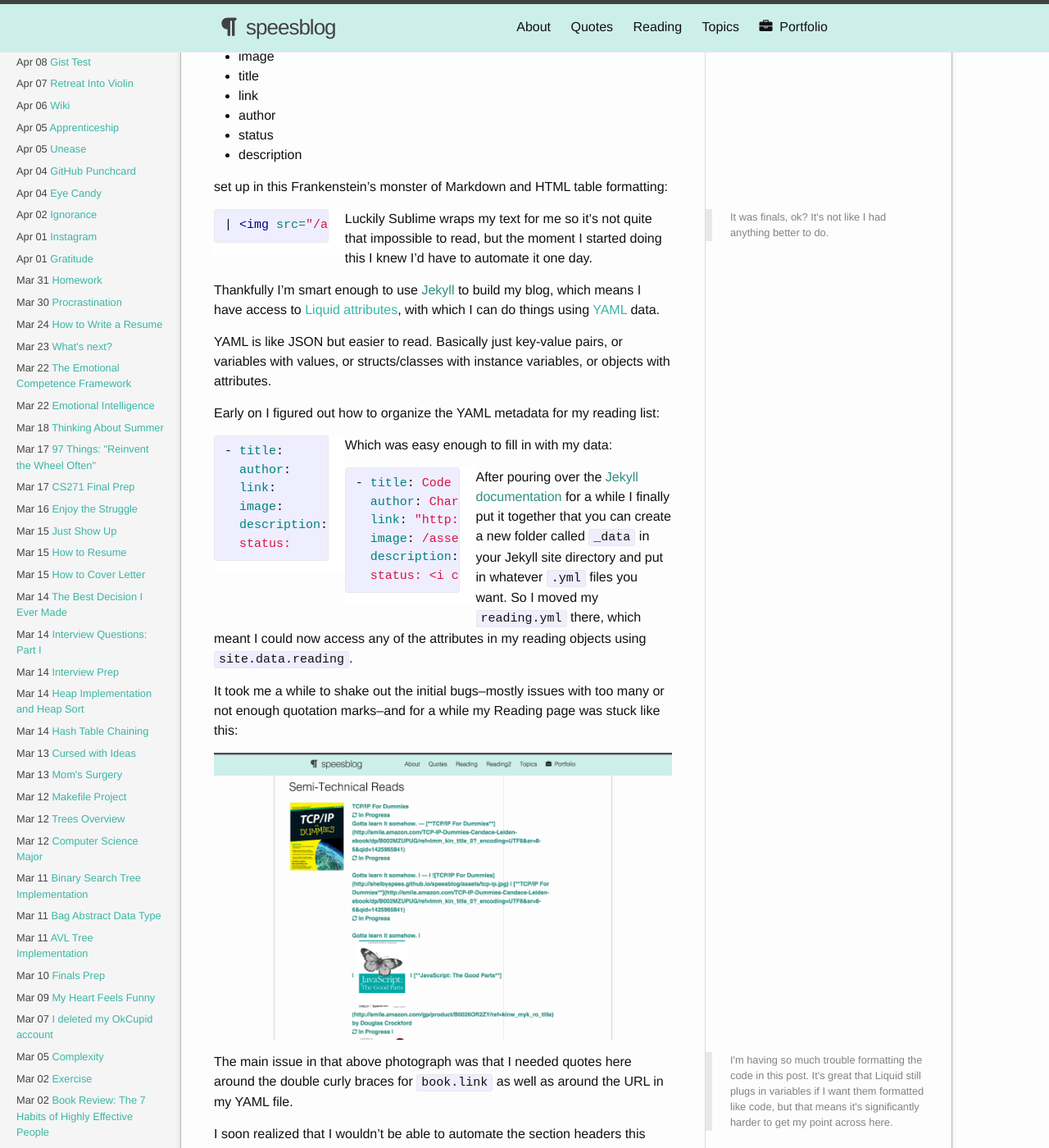
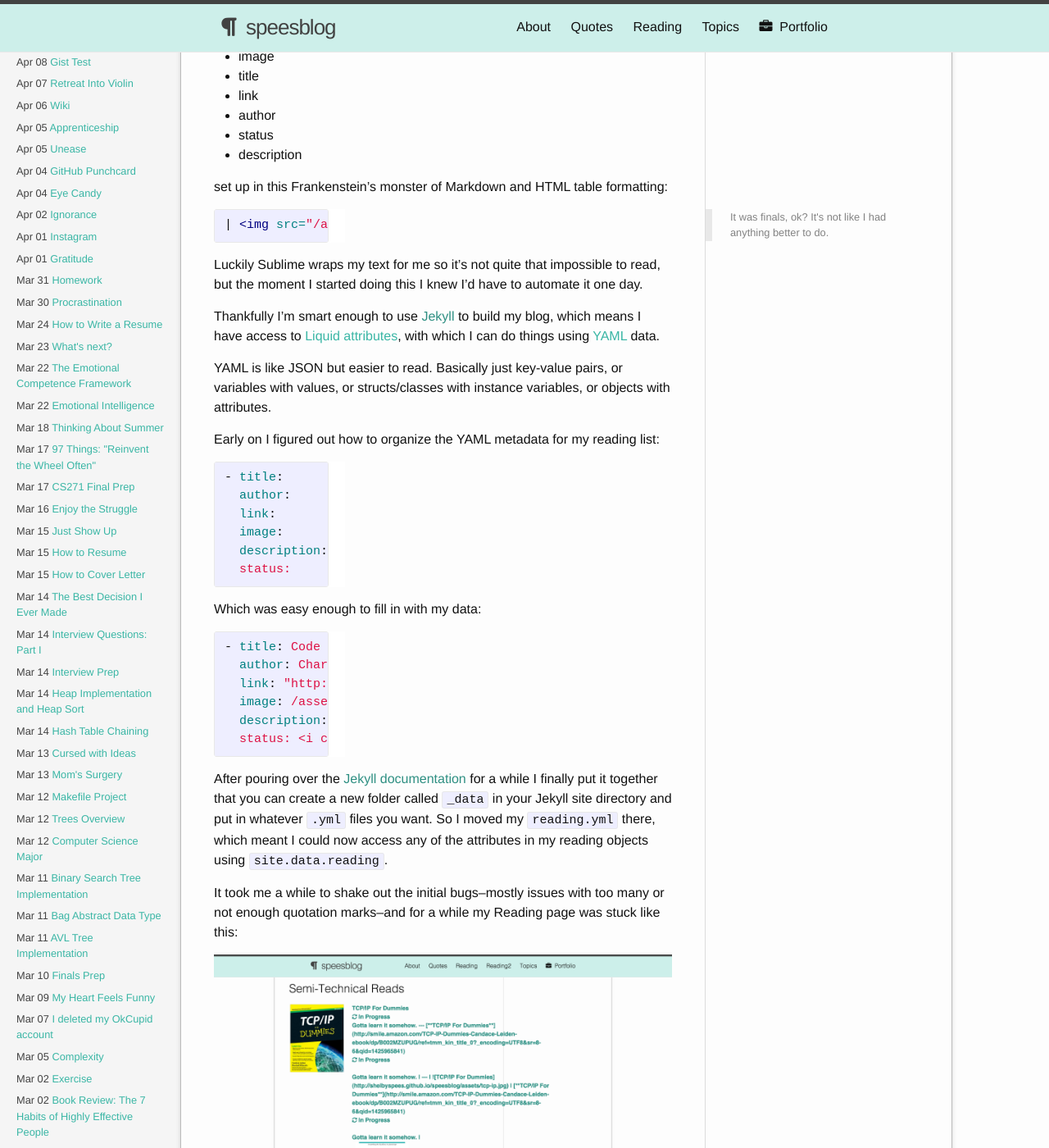
Before and after one commit to shelbyspees/speesblog, a Jekyll site: the page built from _posts/2015-04-08-yaml-and-liquid.md, in a window 1280 px wide and 1400 px high, scrolled down 282 px. Shown: the whole window at 82% size. Built offline with Jekyll 4.4.1, drawn with Linux system fonts in a browser that asks for light colours; nearby versions of some CDN libraries.

Commit message:
Add class for wrap-left figures

```diff
--- a/_sass/_base.scss
+++ b/_sass/_base.scss
@@ -163,8 +163,11 @@
   figure {
     text-align: left;
     max-width: 25%;
+    padding-right: 20px;
+  }
+
+  figure.wrap-left {
     float: left;
-    padding-right: 20px;
   }
 
   figcaption {
```
Also changed, not shown: _posts/2015-03-14-the-best-decision.md (+1 -1 lines).
